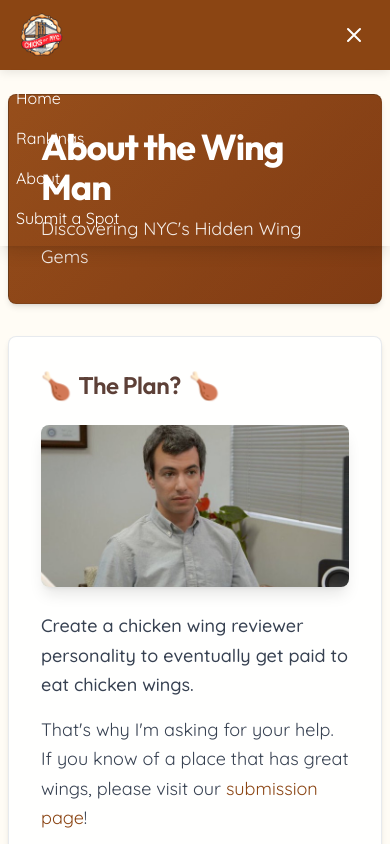
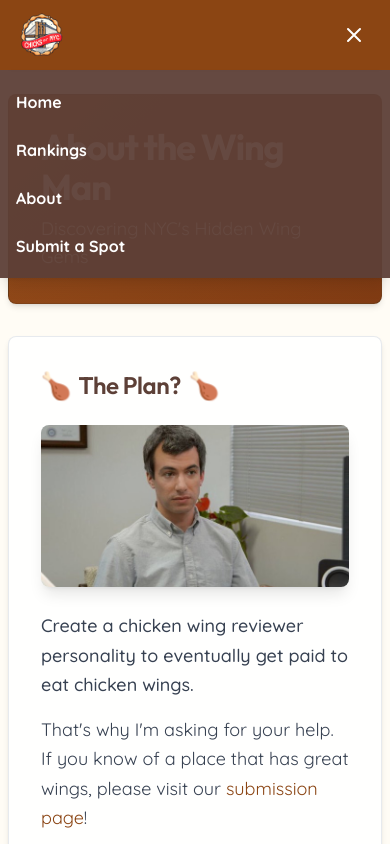
Before and after one commit to jordanblum1/chicksofnyc, a Next.js app: page /about in a window 390 px wide. Both pictures are taken after a click on the button 354 px from the left and 35 px from the top of the page. Shown: the top 844 px of the page. Built offline with nearby package versions, Linux system fonts and the light colour scheme.

Commit message:
mobile menu has color now

```diff
--- a/app/components/MenuBar.tsx
+++ b/app/components/MenuBar.tsx
@@ -66,13 +66,13 @@ export default function MenuBar() {
 
         {/* Mobile Menu Dropdown */}
         {isMobileMenuOpen && (
-          <div className="absolute top-full left-0 right-0 bg-primary shadow-lg sm:hidden">
+          <div className="absolute top-full left-0 right-0 bg-[#5D4037]/95 backdrop-blur-sm shadow-lg sm:hidden">
             <div className="py-2">
               {navItems.map((item) => (
                 <Link
                   key={item.href}
                   href={item.href}
-                  className="block px-4 py-2 text-white hover:bg-primary-dark transition-colors duration-300"
+                  className="block px-4 py-3 text-white font-bold hover:bg-[#5D4037]/90 active:bg-[#5D4037] transition-colors duration-300"
                   onClick={() => setIsMobileMenuOpen(false)}
                 >
                   {item.label}
```
